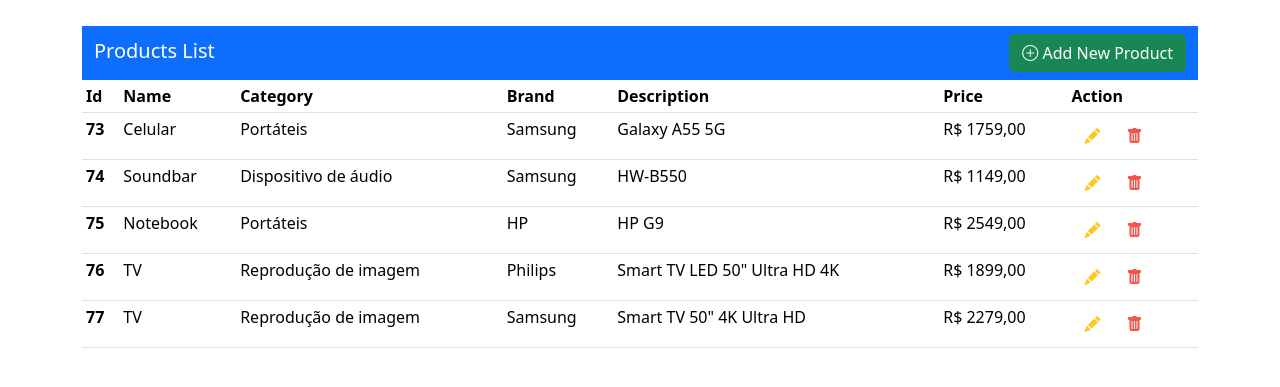
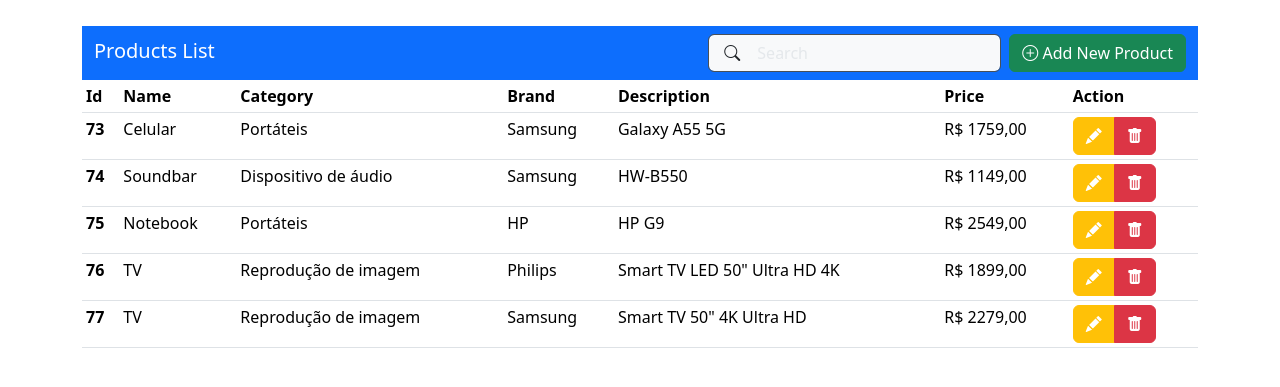
Before and after one commit to paulovsantos/cadastro-produtos, a Django app: page /products/ in a window 1280 px wide. Shown: the top 387 px of the page. Run offline with Django 5.2, Linux system fonts and the light colour scheme; data comes from the database, SQL or seed files in the repository; both versions use the stored data as it was after the commit.

Commit message:
Implementado campo para busca de produtos, personalizado os botões de editar e deletar

```diff
--- a/app/urls.py
+++ b/app/urls.py
@@ -8,9 +8,10 @@ urlpatterns = [
     path("products/", views.product_view, name="product_view"),
     # Página para processar a adição de um produto
     path("products/add/", views.add_product, name="add_product"),
+     # Página para processar a atualização de um produto
+    path('products/<int:id>/atualizar/', views.update_product, name="update_product"),
     # Página para processar a exclusão de um produto
     path("products/<int:id>/delete/", views.del_product, name="del_product"),
-    # Página para processar a atualização de um produto
-    path('products/<int:id>/atualizar/', views.update_product, name='update_product'),
-
+    # Página para processar a busca de um produto
+    path("products/search", views.product_list, name="product_list")
 ]
--- a/products/models.py
+++ b/products/models.py
@@ -1,3 +1,4 @@
+from decimal import Decimal
 from django.db import models
 
 # Create your models here.
--- a/products/templates/list_products.html
+++ b/products/templates/list_products.html
@@ -23,13 +23,22 @@
                 <td>{{ product.description }}</td>
                 <td>R$ {{ product.price }}</td>
                 <td>
-                  <div class="d-flex justify-content-start align-items-center">
-                    <button type="submit" class="btn" data-bs-toggle="modal" data-bs-target="#updateProductModal">
+                  <!-- <div class="d-flex justify-content-start align-items-center">
+                    <button type="submit" class="btn" data-bs-toggle="modal" data-bs-target="#updateProductModal{{ product.id }}">
                       <i class="bi bi-pencil-fill" style="color: #FFC71F; cursor: pointer;" title="Editar"></i>
                     </button>
-                    <button type="submit" class="btn" data-bs-toggle="modal" data-bs-target="#delProductModal">
+                    <button type="submit" class="btn" data-bs-toggle="modal" data-bs-target="#delProductModal{{ product.id }}">
                       <i class="bi bi-trash-fill" style="color: #F5554A; cursor: pointer;" title="Deletar"></i>
-                    </button>
+                    </button> -->
+                    <div class="btn-group" role="group" aria-label="Basic mixed styles example">
+                      <button type="submit" class="btn btn-warning" data-bs-toggle="modal" data-bs-target="#updateProductModal{{ product.id }}">
+                        <i class="bi bi-pencil-fill text-white"; cursor: pointer; title="Editar"></i>
+                      </button>
+                      <button type="submit" class="btn btn-danger" data-bs-toggle="modal" data-bs-target="#delProductModal{{ product.id }}">
+                        <i class="bi bi-trash-fill text-white"; cursor: pointer; title="Deletar"></i>
+                      </button>
+                    </div>
+                  </form>
                   </div>
                 </td>
               {% endfor %}
--- a/products/templates/modal_del.html
+++ b/products/templates/modal_del.html
@@ -1,25 +1,25 @@
-
 {% block content %}
-<div class="modal fade" id="delProductModal" tabindex="-1" aria-labelledby="delProductModalLabel" aria-hidden="true">
+{% for product in products %}
+<div class="modal fade" id="delProductModal{{ product.id }}" tabindex="-1" aria-labelledby="delProductModalLabel{{ product.id }}" aria-hidden="true">
     <div class="modal-dialog">
         <div class="modal-content">
             <div class="modal-header">
-                <h1 class="modal-title fs-5" id="delProductModalLabel">Delete Product</h1>
+                <h1 class="modal-title fs-5" id="delProductModalLabel{{ product.id }}">Delete Product</h1>
                 <button type="button" class="btn-close" data-bs-dismiss="modal" aria-label="Close"></button>
             </div>
             <div class="modal-body">
-                <p>Are you sure you want to delete this product?</p>
-                {% for product in products %}
-                <form action="{% url 'del_product' product.id %}" method="post">
-                    {% endfor %}
-                        {% csrf_token %}
-                        <div class="modal-footer">
-                            <button type="button" class="btn btn-secondary" data-bs-dismiss="modal">Cancel</button>
-                            <button type="submit" class="btn btn-danger">Delete</button>
-                        </div>
-                  </form>
+                <p>Are you sure you want to delete the product?</p>
+                {{ product.title }}
+                <form action="{% url 'del_product' id=product.id %}" method="post">
+                    {% csrf_token %}
+                    <div class="modal-footer">
+                        <button type="button" class="btn btn-secondary" data-bs-dismiss="modal">Cancel</button>
+                        <button type="submit" class="btn btn-danger" data-product-id="{{ product.id }}">Delete</button>
+                    </div>
+                </form>
             </div>
         </div>
     </div>
 </div>
+{% endfor %}
 {% endblock %}
--- a/products/templates/modal_update.html
+++ b/products/templates/modal_update.html
@@ -1,5 +1,7 @@
 {% block content %}
-<div class="modal fade" id="updateProductModal" tabindex="-1" aria-labelledby="updateProductModalLabel" aria-hidden="true">
+{% for product in products %}
+<div class="modal fade" id="updateProductModal{{ product.id }}" tabindex="-1" aria-labelledby="updateProductModalLabel"
+  aria-hidden="true">
   <div class="modal-dialog">
     <div class="modal-content">
       <div class="modal-header">
@@ -7,29 +9,28 @@
         <button type="button" class="btn-close" data-bs-dismiss="modal" aria-label="Close"></button>
       </div>
       <div class="modal-body">
-            {% for product in products %}
         <form action="{% url 'update_product' product.id %}" method="post">
-            {% endfor %}
+
           {% csrf_token %}
           <div class="mb-3">
-              <label for="productName" class="form-label">Product Name</label>
-              <input name="title" type="text" class="form-control">
+            <label for="productTitle{{product.id}}" class="form-label">Product Name</label>
+            <input name="title" type="text" class="form-control" value="{{ product.title }}">
           </div>
           <div class="mb-3">
             <label for="productCategory" class="form-label">Product Category</label>
-                <input name="category" type="text" class="form-control">
+            <input name="category" type="text" class="form-control" value="{{ product.category }}">
           </div>
           <div class="mb-3">
             <label for="productBrand" class="form-label">Product Brand</label>
-                <input name="brand" type="text" class="form-control">
+            <input name="brand" type="text" class="form-control" value="{{ product.brand }}">
           </div>
           <div class="mb-3">
             <label for="productDescription" class="form-label">Product Description</label>
-              <textarea name="description" class="form-control" type="text" rows="3" ></textarea>
+            <textarea name="description" class="form-control" type="text" rows="3">{{ product.description }}</textarea>
           </div>
           <div class="mb-3">
             <label for="productPrice" class="form-label">Product Price</label>
-              <input name="price" type="number" class="form-control">
+            <input name="price" type="number" class="form-control" value="{{ product.price }}">
           </div>
       </div>
       <div class="modal-footer">
@@ -41,4 +42,5 @@
   </div>
 </div>
 </div>
+{% endfor %}
 {% endblock %}
--- a/products/templates/navbar.html
+++ b/products/templates/navbar.html
@@ -2,13 +2,22 @@
   <nav class="navbar bg-primary" data-bs-theme="dark">
     <div class="container-fluid">
       <div class="d-flex w-100 justify-content-between">
-        <span class="navbar-brand mb-0 h1">Products List</span>
-        <div>
-          <button type="button" class="btn btn-success" data-bs-toggle="modal" data-bs-target="#addProductModal">
-            <i class="bi bi-plus-circle"></i> Add New Product
+        <a class="navbar-brand mb-0 h1" href="{% url 'product_view' %}">Products List</a>
+        <!-- <span class="navbar-brand mb-0 h1">Products List</span> -->
+        <div class="d-flex align-items-center">
+          <div class="position-relative">
+
+            <form action="{% url 'product_list' %}" method="get">
+
+              <input name="search" type="text" class="form-control ps-5 bg-light text-black" placeholder="Search" >
+              <i class="bi bi-search position-absolute top-50 start-0 translate-middle-y ps-3"></i>
+            </form>
+          </div>
+          <button type="button" class="btn btn-success ms-2" data-bs-toggle="modal" data-bs-target="#addProductModal">
+              <i class="bi bi-plus-circle"></i> Add New Product
           </button>
-        </div>
       </div>
-    </div>
-  </nav>
-</div>
+          </div>
+      </div>
+    </nav>
+      </div>
--- /dev/null
+++ b/products/templates/no_results_message.html
@@ -0,0 +1,3 @@
+{% if no_results_message %}
+  <div class="alert alert-info">{{ no_results_message }}</div>
+{% endif %}
--- a/products/templates/products.html
+++ b/products/templates/products.html
@@ -26,8 +26,10 @@
 	  {% endblock %}
 
     {% include 'modal_add.html' %}
+    {% include 'modal_update.html' %}
     {% include 'modal_del.html' %}
-    {% include 'modal_update.html' %}
+    {% include 'no_results_message.html' %}
+
 
 
 
--- a/products/views.py
+++ b/products/views.py
@@ -1,47 +1,74 @@
+from django.forms import ValidationError
+from django.db.models import Q
 from django.shortcuts import get_object_or_404, redirect, render
 from products.models import Product
 
 
 def add_product(request):
-# Pegando os dados do formulário
+    # Pegando os dados do formulário
     new_product = Product()
-    new_product.title = request.POST.get('title')
-    new_product.category = request.POST.get('category')
-    new_product.brand = request.POST.get('brand')
-    new_product.description = request.POST.get('description')
-    new_product.price = request.POST.get('price')
+    new_product.title = request.POST.get("title")
+    new_product.category = request.POST.get("category")
+    new_product.brand = request.POST.get("brand")
+    new_product.description = request.POST.get("description")
+    new_product.price = request.POST.get("price")
 
     new_product.save()
 
-    return redirect('product_view')  # Redireciona para a view que exibe os produtos
+    return redirect("product_view")  # Redireciona para a view que exibe os produtos
 
 
-""" class ProductDeleteView(DeleteView):
-    model = Product
-    success_url = reverse_lazy("product_view")
- """
+def update_product(request, id):
+    product = get_object_or_404(Product, id=id)
+
+    product.title = request.POST.get("title", product.title)
+    product.category = request.POST.get("category", product.category)
+    product.brand = request.POST.get("brand", product.brand)
+    product.description = request.POST.get("description", product.description)
+    product.price = request.POST.get("price", product.price)
+
+    if request.method == "POST":
+        product.save()
+
+    return redirect("product_view")
 
 
 def del_product(request, id):
     product = get_object_or_404(Product, id=id)
 
-    product.delete()
+    if request.method == "POST":
+        product.delete()
 
-    return redirect('product_view')
+    return redirect("product_view")
 
-def update_product(request, id):
-    product = get_object_or_404(Product, id=id)
+def product_list(request):
 
-    product.title = request.POST.get('title', product.title)
-    product.category = request.POST.get('category', product.category)
-    product.brand = request.POST.get('brand', product.brand)
-    product.description = request.POST.get('description', product.description)
-    product.price = request.POST.get('price', product.price)
+    template_name = "products.html"
 
+    products = Product.objects.all()
 
-    product.save()
+    search = request.GET.get('search', '')
 
-    return redirect('product_view')
+    if search:
+        products = products.filter(
+            Q(title__icontains=search) |
+            Q(category__icontains=search) |
+            Q(brand__icontains=search)
+        )
+
+        if not products:
+
+            no_results_message = "Product not found."
+        else:
+            no_results_message = None
+
+    context = {
+        'products': products,
+        'search': search,
+        'no_results_message': no_results_message,
+    }
+
+    return render(request, template_name, context)
 
 
 # Exibe os dados dos produtos cadastrados.
@@ -49,6 +76,6 @@ def product_view(request):
     products = Product.objects.all()  # Busca todos os produtos
     return render(
         request=request,
-        template_name='products.html',
-        context={'products': products},
-     )
+        template_name="products.html",
+        context={"products": products},
+    )
```
Also changed, not shown: db.sqlite3, products/migrations/0006_alter_product_price.py (added), products/migrations/0007_alter_product_price.py (added), products/static/css/style.css (line endings or trailing spaces). Lines whose indentation alone changed are shown as unchanged.
